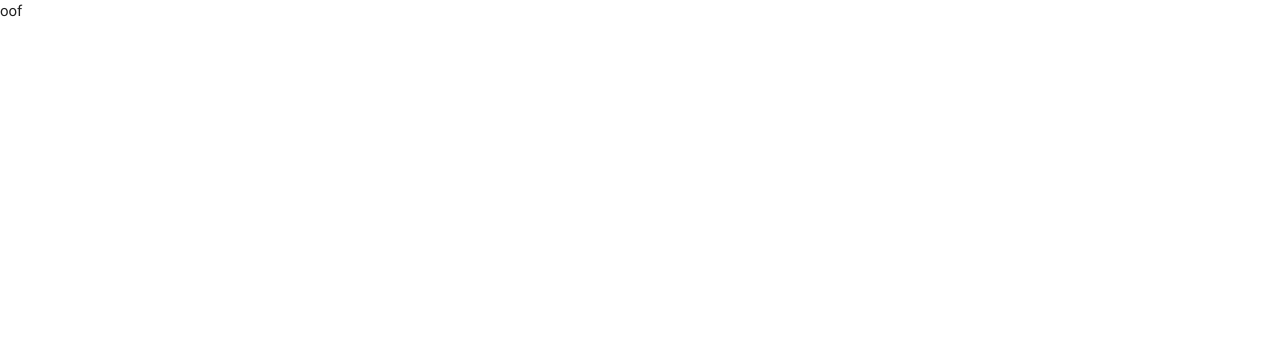
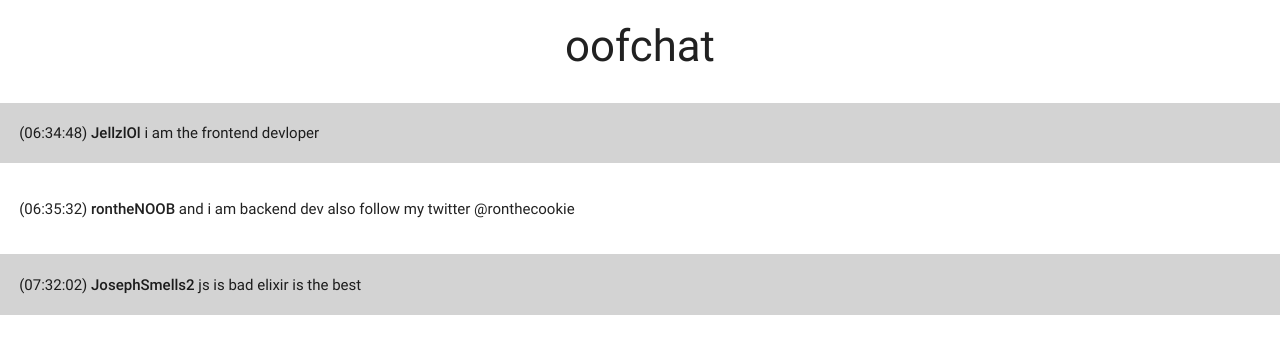
Before and after one commit to lamppostisapeepee/oofchat, a website: page static/index.html in a window 1280 px wide. Drawn offline with nearby package versions, Linux system fonts and the light colour scheme.

Commit message:
push basic message prototype; yet to add a send message form

```diff
--- a/static/index.css
+++ b/static/index.css
@@ -0,0 +1,19 @@
+.title {
+    text-align: center;
+}
+
+.messageA {
+    background-color: lightgray;
+}
+
+.messageB {
+    background-color: white;
+}
+
+.message {
+    padding: 1.5%;
+}
+
+.messages {
+    overflow: auto;
+}
--- a/static/index.html
+++ b/static/index.html
@@ -2,9 +2,10 @@
 <html>
     <head>
         <!-- All scripts for the site. -->
+        <script type="text/javascript" src="https://cdnjs.cloudflare.com/ajax/libs/moment.js/2.20.1/moment.min.js"></script>
+        <script type="text/javascript" src="https://code.jquery.com/jquery-3.2.1.min.js"></script>
         <script type="text/javascript" src="/socket.io/socket.io.js"></script>
         <script type="text/javascript" src="./client.js"></script>
-        <script type="text/javascript" src="https://code.jquery.com/jquery-3.2.1.min.js"></script>
         <script src="https://cdnjs.cloudflare.com/ajax/libs/materialize/0.100.2/js/materialize.min.js"></script>
         <!-- All stylesheets for the site. -->
         <link href="https://fonts.googleapis.com/icon?family=Material+Icons" rel="stylesheet">
@@ -13,6 +14,16 @@
         <title>oofchat</title>
     </head>
     <body>
-        oof
+        <div class="title">
+            <h3>oofchat</h3>
+        </div>
+        <div class="messages">
+            <p class="message messageA">(06:34:48) <strong>JellzlOl</strong> i am the frontend devloper</p>
+            <p class="message messageB">(06:35:32) <strong>rontheNOOB</strong> and i am backend dev also follow my twitter @ronthecookie</p>
+            <p class="message messageA">(07:32:02) <strong>JosephSmells2</strong> js is bad elixir is the best</p>
+        </div>
+        <div class="sendMessage">
+
+        </div>
     </body>
 </html>
```
